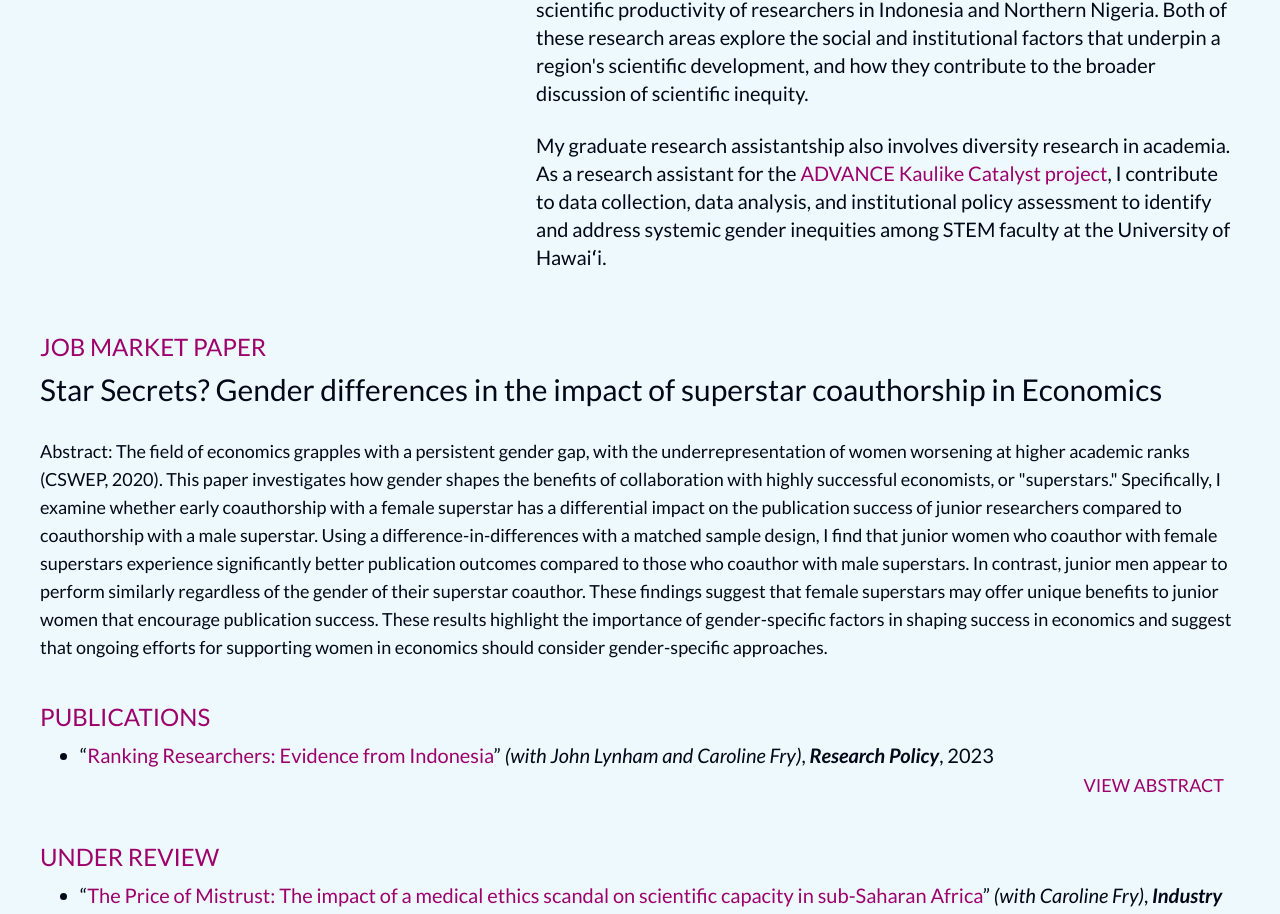
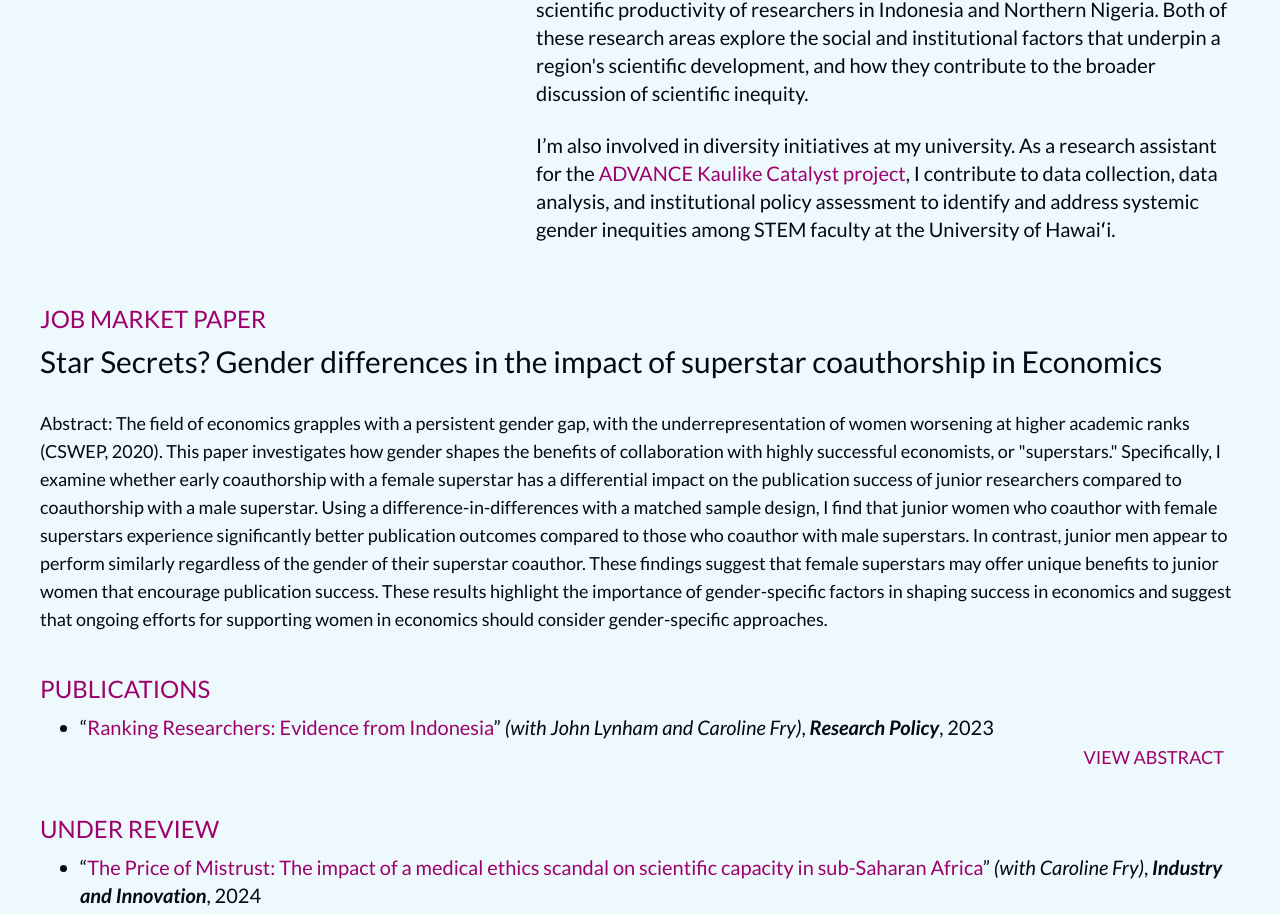
Before and after one commit to pillowfication/shantran, a Next.js app: page / in a window 1280 px wide. Shown: the part 1169-2083 px from the top of the page. Built offline with nearby package versions, Linux system fonts and the light colour scheme.

Commit message:
Update page.tsx

```diff
--- a/src/app/page.tsx
+++ b/src/app/page.tsx
@@ -40,7 +40,7 @@ export default function Home (): ReactElement {
             <p className='mt-6 ml-4'>I'm interested in understanding gender and geographic disparities in science and identifying factors that can mitigate or address these disparities. I primarily use reduced-form empirical methods and publication data to answer these questions. More specifically, I utilize exogenous shocks as quasi-experimental variation and employ matching methods to identify causal relationships. I primarily use bibliometric databases to study the output of scientists.</p>
             <p className='mt-6 ml-4'>My job market paper addresses gender disparities in economics. It examines how gender influences the benefits of coauthorship with "superstar" economists on the publication outcomes of junior economists. I find that junior women benefit more from early coauthorship with female superstars compared to male superstars. These findings have important implications for understanding the determinants of female success in economics publishing, suggesting that they may differ from those of male counterparts.</p>
             <p className='mt-6 ml-4'>I've coauthored published papers exploring the factors influencing scientific production in developing countries. My research highlights the influence of research evaluation systems, social trust, and community engagement on the scientific productivity of researchers in Indonesia and Northern Nigeria. Both of these research areas explore the social and institutional factors that underpin a region's scientific development, and how they contribute to the broader discussion of scientific inequity.</p>
-            <p className='mt-6 ml-4'>My graduate research assistantship also involves diversity research in academia. As a research assistant for the <a href='https://manoa.hawaii.edu/advance/' className='text-primary hover:underline'>ADVANCE Kaulike Catalyst project</a>, I contribute to data collection, data analysis, and institutional policy assessment to identify and address systemic gender inequities among STEM faculty at the University of Hawaiʻi.</p>
+            <p className='mt-6 ml-4'>I’m also involved in diversity initiatives at my university. As a research assistant for the <a href='https://manoa.hawaii.edu/advance/' className='text-primary hover:underline'>ADVANCE Kaulike Catalyst project</a>, I contribute to data collection, data analysis, and institutional policy assessment to identify and address systemic gender inequities among STEM faculty at the University of Hawaiʻi.</p>
           </div>
         </div>
       </section>
```
